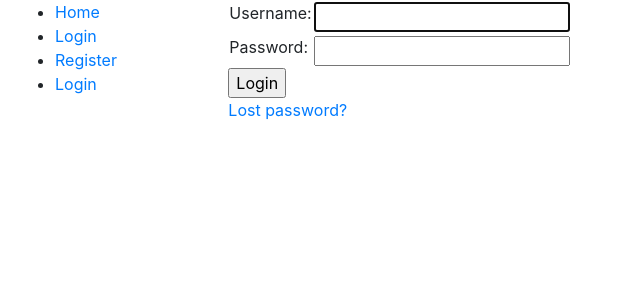
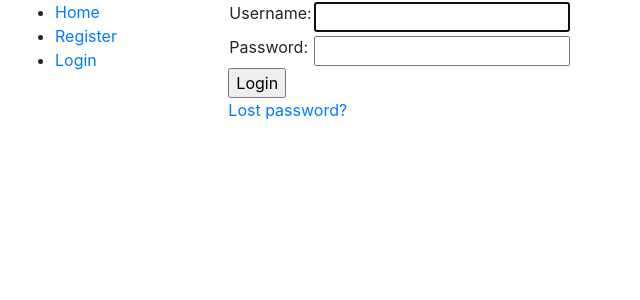
Before and after one commit to miabl/container-website, a Django app: page /accounts/login/ in a window 1280 px wide. Shown: the top 300 px of the page, without its empty margins (0-640 px from the left). Run offline with Django 4.2, Linux system fonts and the light colour scheme.

Commit message:
remove extra login in sidebar navigation

```diff
--- a/containers/templates/base_generic.html
+++ b/containers/templates/base_generic.html
@@ -17,7 +17,6 @@
             {% block sidebar %}
                 <ul class="sidebar-nav">
                     <li><a href="{% url 'index' %}">Home</a></li>
-                    <li><a href="{% url 'login' %}">Login</a></li>
                     <li><a href="{% url 'register' %}">Register</a></li>
                 {% if user.is_authenticated %}
                     <li>User: {{ user.get_username }}</li>
```
